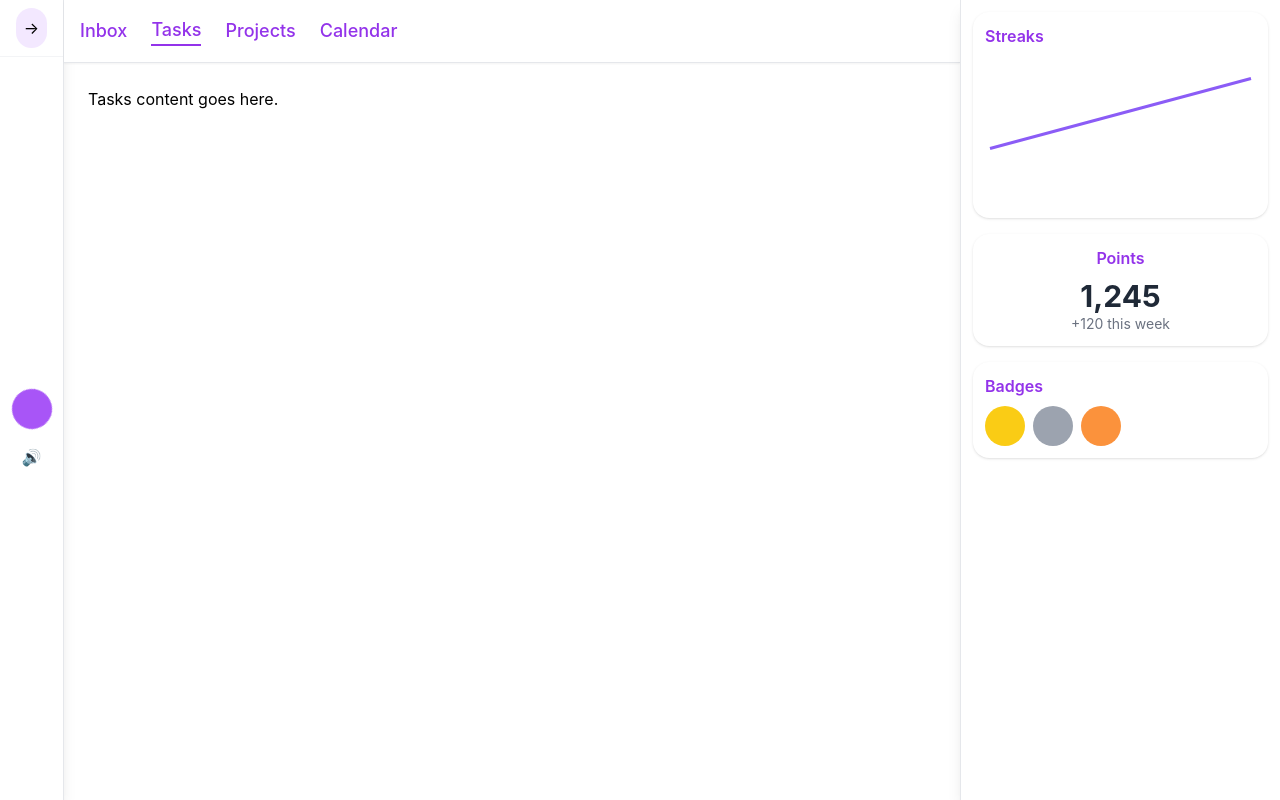
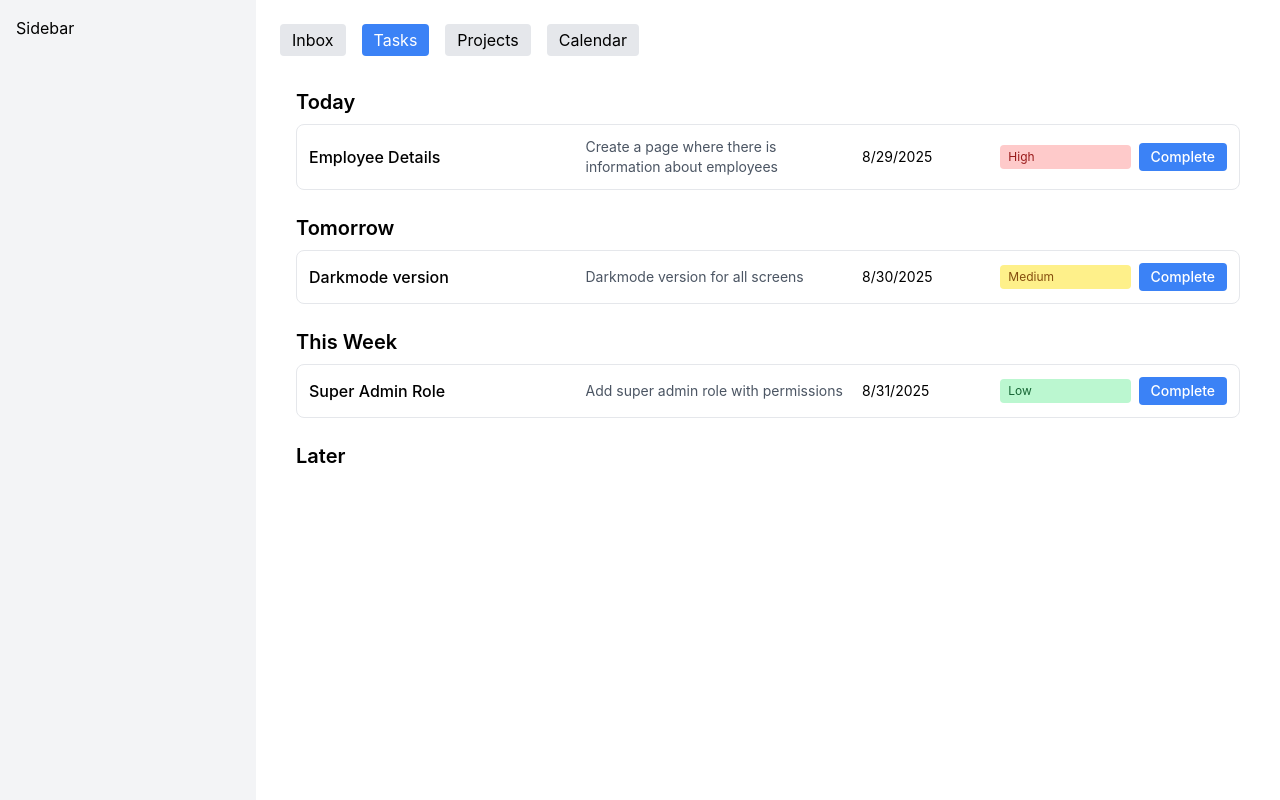
Before and after one commit to holly-ai-2025/holly-v6, a React (Vite) app in the folder apps/frontend/: page / in a window 1280 px wide. Both pictures are taken after a click on the button "Tasks". Built offline with nearby package versions, Linux system fonts and the light colour scheme.

Commit message:
feat(frontend): add clean Tasks tab with dummy data (Tailwind only)
- Added tasks.ts with dummy task data
- Added groupTasks util to bucket tasks into Today, Tomorrow, This Week, Later
- Created TasksTab.tsx using only Tailwind (no shadcn/ui)
- Updated App.tsx to render TasksTab in Tasks tab slot

```diff
--- a/apps/frontend/src/App.tsx
+++ b/apps/frontend/src/App.tsx
@@ -1,31 +1,33 @@
 import React, { useState } from "react";
-import Header from "./components/Header";
-import LeftPanel from "./components/LeftPanel";
-import RightPanel from "./components/RightPanel";
+import TasksTab from "./components/TasksTab";
 
-const App: React.FC = () => {
+export default function App() {
   const [activeTab, setActiveTab] = useState("Inbox");
 
   return (
     <div className="flex h-screen">
-      {/* Left Panel */}
-      <LeftPanel />
+      {/* Sidebar */}
+      <div className="w-64 bg-gray-100 p-4">Sidebar</div>
 
-      {/* Main Content */}
-      <div className="flex-1 flex flex-col">
-        <Header activeTab={activeTab} setActiveTab={setActiveTab} />
-        <div className="flex-1 p-6 overflow-y-auto">
-          {activeTab === "Inbox" && <p>Inbox content goes here.</p>}
-          {activeTab === "Tasks" && <p>Tasks content goes here.</p>}
-          {activeTab === "Projects" && <p>Projects content goes here.</p>}
-          {activeTab === "Calendar" && <p>Calendar content goes here.</p>}
+      {/* Main content */}
+      <div className="flex-1 p-6 overflow-y-auto">
+        <div className="flex space-x-4 mb-4">
+          {["Inbox", "Tasks", "Projects", "Calendar"].map(tab => (
+            <button
+              key={tab}
+              className={`px-3 py-1 rounded ${activeTab === tab ? "bg-blue-500 text-white" : "bg-gray-200"}`}
+              onClick={() => setActiveTab(tab)}
+            >
+              {tab}
+            </button>
+          ))}
         </div>
+
+        {activeTab === "Inbox" && <p>Inbox content goes here.</p>}
+        {activeTab === "Tasks" && <TasksTab />}
+        {activeTab === "Projects" && <p>Projects content goes here.</p>}
+        {activeTab === "Calendar" && <p>Calendar content goes here.</p>}
       </div>
-
-      {/* Right Panel */}
-      <RightPanel />
     </div>
   );
-};
-
-export default App;
+}
--- a/apps/frontend/src/components/TasksTab.tsx
+++ b/apps/frontend/src/components/TasksTab.tsx
@@ -1,8 +1,6 @@
-import React from 'react';
-import { tasks } from '../data/tasks';
+import React, { useState } from 'react';
+import { tasks as initialTasks } from '../data/tasks';
 import { groupTasks } from '../utils/groupTasks';
-import { Card, CardContent } from '@/components/ui/card';
-import { Button } from '@/components/ui/button';
 
 const Section: React.FC<{ title: string; children: React.ReactNode }> = ({ title, children }) => (
   <div className="mb-6">
@@ -11,34 +9,51 @@ const Section: React.FC<{ title: string; children: React.ReactNode }> = ({ title
   </div>
 );
 
-const TaskRow: React.FC<{ task: any }> = ({ task }) => (
-  <Card className="rounded-2xl shadow p-3 flex items-center justify-between">
-    <CardContent className="flex-1 grid grid-cols-6 gap-2 items-center">
-      <span className="col-span-2 font-medium">{task.title}</span>
-      <span className="col-span-2 text-sm text-gray-600">{task.description}</span>
+const priorityColors: Record<string, string> = {
+  high: 'bg-red-200 text-red-800',
+  medium: 'bg-yellow-200 text-yellow-800',
+  low: 'bg-green-200 text-green-800',
+};
+
+const TaskRow: React.FC<{ task: any; onToggle: () => void }> = ({ task, onToggle }) => (
+  <div className={`rounded-lg border p-3 flex items-center justify-between ${task.status === 'done' ? 'opacity-70' : ''}`}>
+    <div className="flex-1 grid grid-cols-6 gap-2 items-center">
+      <span className={`col-span-2 font-medium ${task.status === 'done' ? 'line-through' : ''}`}>{task.title}</span>
+      <span className={`col-span-2 text-sm text-gray-600 ${task.status === 'done' ? 'line-through' : ''}`}>{task.description}</span>
       <span className="text-sm">{new Date(task.dueDate).toLocaleDateString()}</span>
-      <span className="capitalize text-xs px-2 py-1 rounded bg-gray-100">{task.priority}</span>
-    </CardContent>
-    <Button size="sm">Complete</Button>
-  </Card>
+      <span className={`capitalize text-xs px-2 py-1 rounded ${priorityColors[task.priority]}`}>{task.priority}</span>
+    </div>
+    <button
+      className={`ml-2 px-3 py-1 rounded text-sm font-medium transition ${task.status === 'done' ? 'bg-gray-200 text-gray-800 hover:bg-gray-300' : 'bg-blue-500 text-white hover:bg-blue-600'}`}
+      onClick={onToggle}
+    >
+      {task.status === 'done' ? 'Undo' : 'Complete'}
+    </button>
+  </div>
 );
 
 const TasksTab: React.FC = () => {
-  const grouped = groupTasks(tasks);
+  const [taskState, setTaskState] = useState(initialTasks);
+
+  const handleToggle = (id: string) => {
+    setTaskState(prev => prev.map(t => t.id === id ? { ...t, status: t.status === 'done' ? 'todo' : 'done' } : t));
+  };
+
+  const grouped = groupTasks(taskState);
 
   return (
     <div className="p-4">
       <Section title="Today">
-        {grouped.today.map(task => <TaskRow key={task.id} task={task} />)}
+        {grouped.today.map(task => <TaskRow key={task.id} task={task} onToggle={() => handleToggle(task.id)} />)}
       </Section>
       <Section title="Tomorrow">
-        {grouped.tomorrow.map(task => <TaskRow key={task.id} task={task} />)}
+        {grouped.tomorrow.map(task => <TaskRow key={task.id} task={task} onToggle={() => handleToggle(task.id)} />)}
       </Section>
       <Section title="This Week">
-        {grouped.thisWeek.map(task => <TaskRow key={task.id} task={task} />)}
+        {grouped.thisWeek.map(task => <TaskRow key={task.id} task={task} onToggle={() => handleToggle(task.id)} />)}
       </Section>
       <Section title="Later">
-        {grouped.later.map(task => <TaskRow key={task.id} task={task} />)}
+        {grouped.later.map(task => <TaskRow key={task.id} task={task} onToggle={() => handleToggle(task.id)} />)}
       </Section>
     </div>
   );
--- a/apps/frontend/src/data/tasks.ts
+++ b/apps/frontend/src/data/tasks.ts
@@ -5,7 +5,7 @@ export type Task = {
   dueDate: string; // ISO date
   status: 'todo' | 'in_progress' | 'done';
   priority: 'low' | 'medium' | 'high';
-  people: string[]; // placeholder: user initials
+  people: string[];
   type: 'dashboard' | 'mobile' | 'web';
 };
 
```
